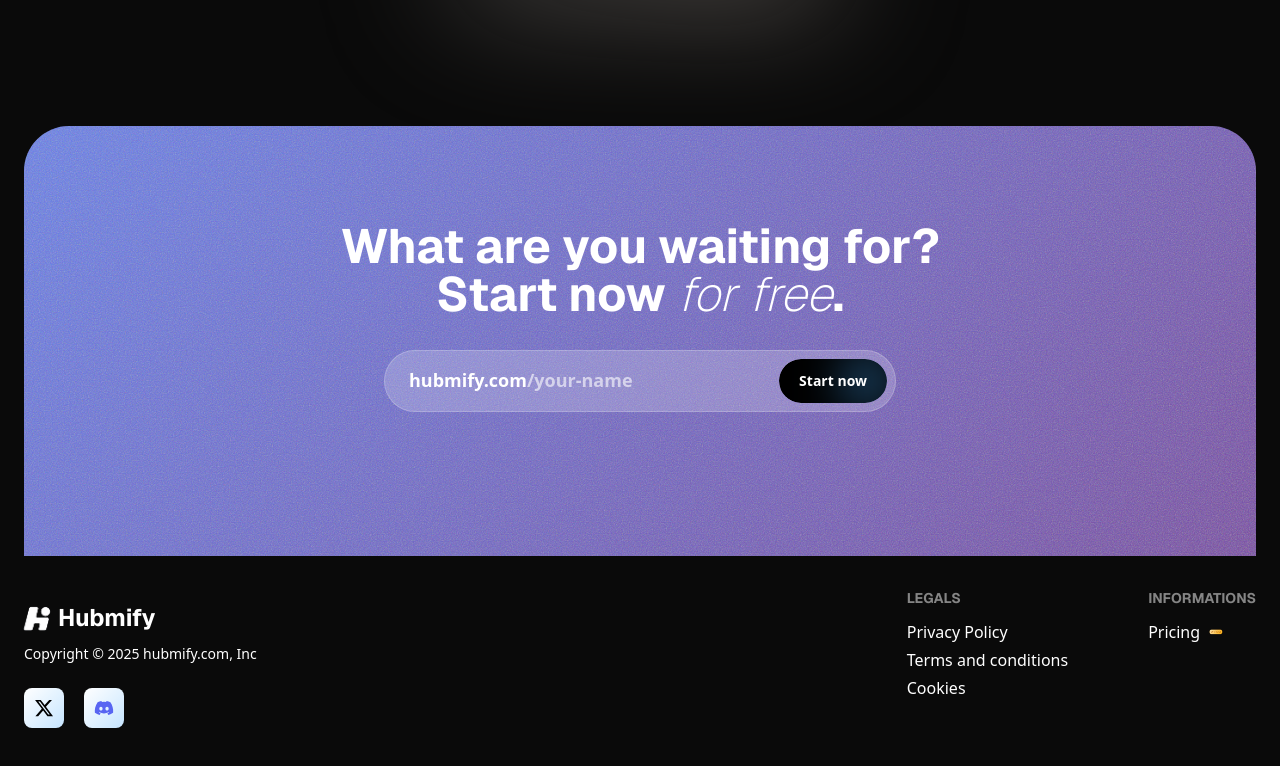
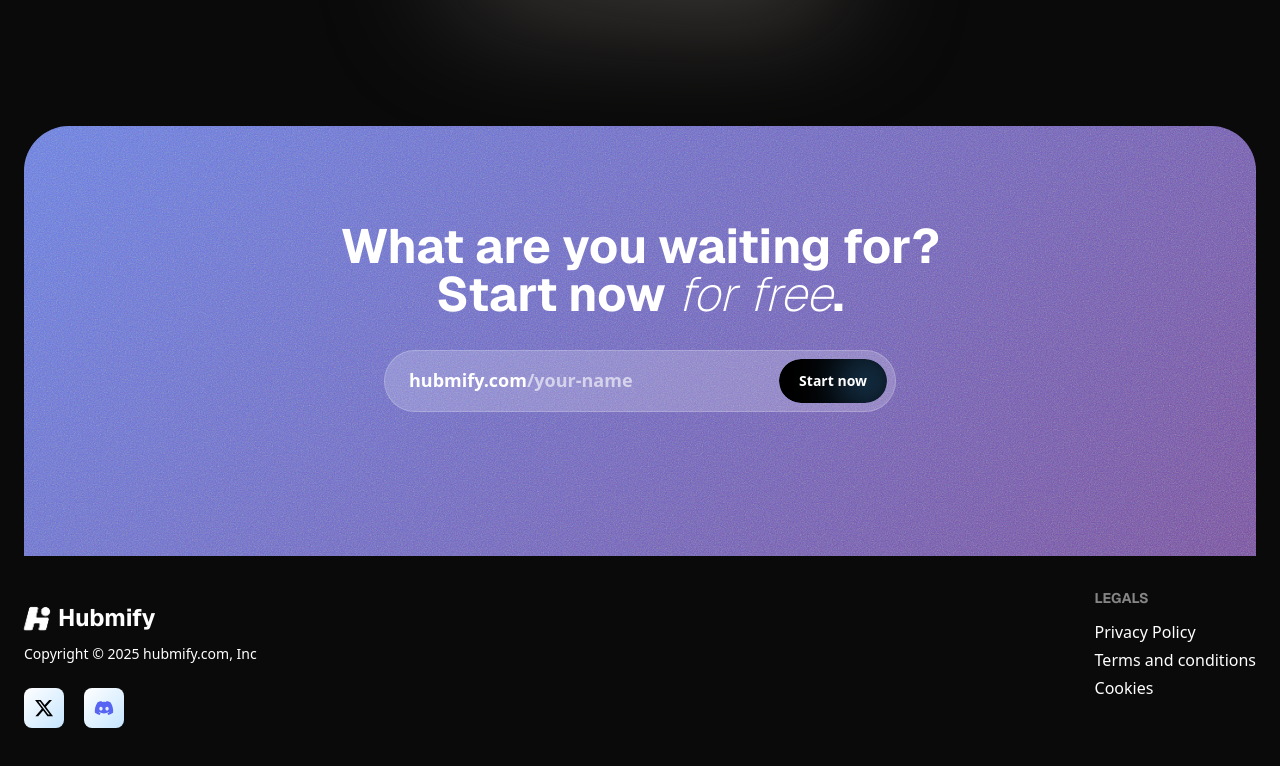
Before and after one commit to matyeu/hubmify, a Next.js app: page / in a window 1280 px wide. Shown: the part 4688-5454 px from the top of the page. Built offline with nearby package versions, Linux system fonts and the light colour scheme.

Commit message:
del category useless

```diff
--- a/app/components/Footer.tsx
+++ b/app/components/Footer.tsx
@@ -124,30 +124,6 @@
             </li>
           </ul>
         </div>
-        <div>
-          <p className="text-white/50 font-title uppercase text-sm font-bold">
-            Informations
-          </p>
-          <ul className="mt-3 space-y-1">
-            <li>
-              <Link
-                href="/pricing"
-                className="text-white font-sans text-base hover:underline flex items-center gap-2"
-              >
-                Pricing
-                {showPricingBadge && (
-                  <Image
-                    alt="Pro"
-                    src="/images/badge_pro.png"
-                    width={32}
-                    height={32}
-                    className="w-4"
-                  />
-                )}
-              </Link>
-            </li>
-          </ul>
-        </div>
       </div>
     </footer>
   );
```
